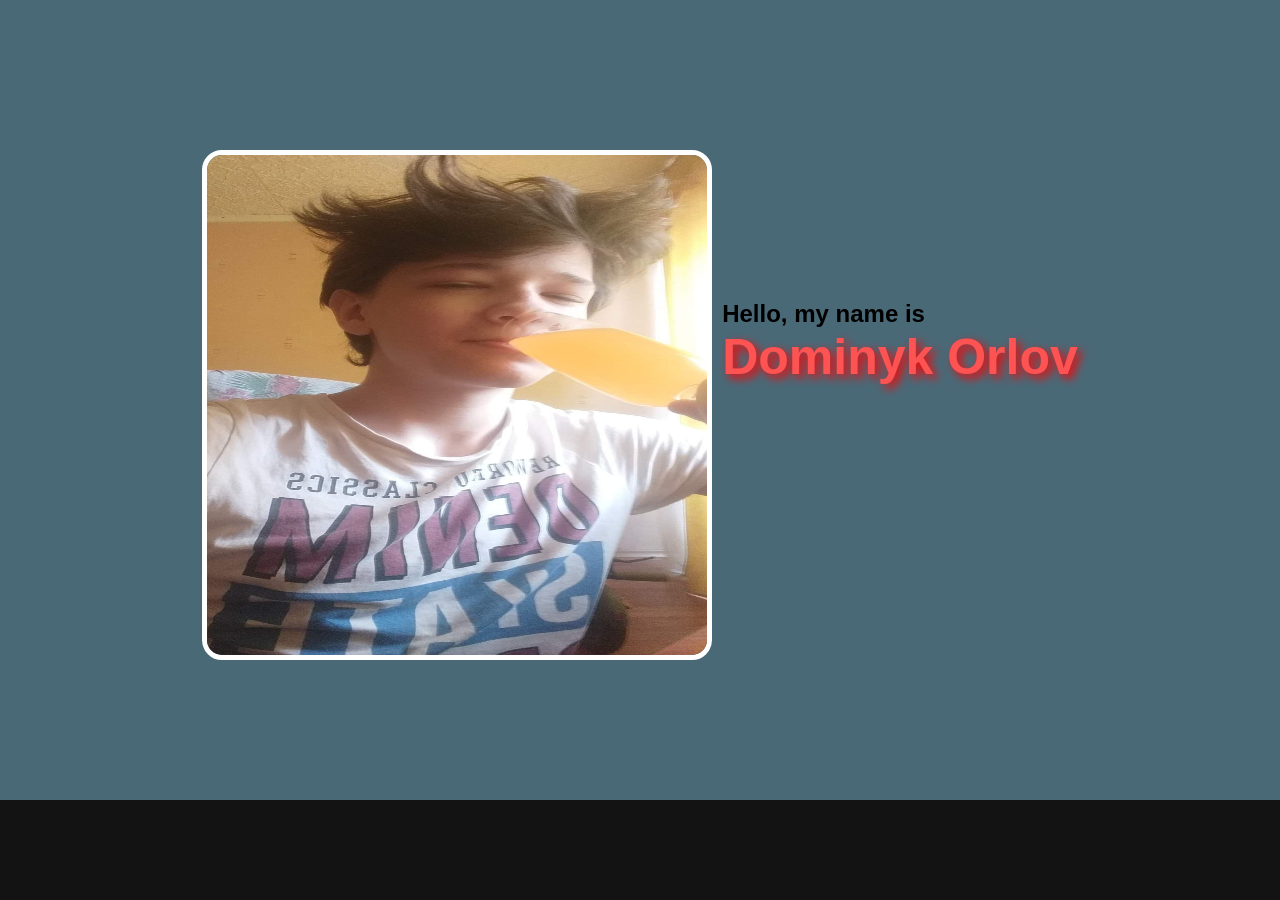
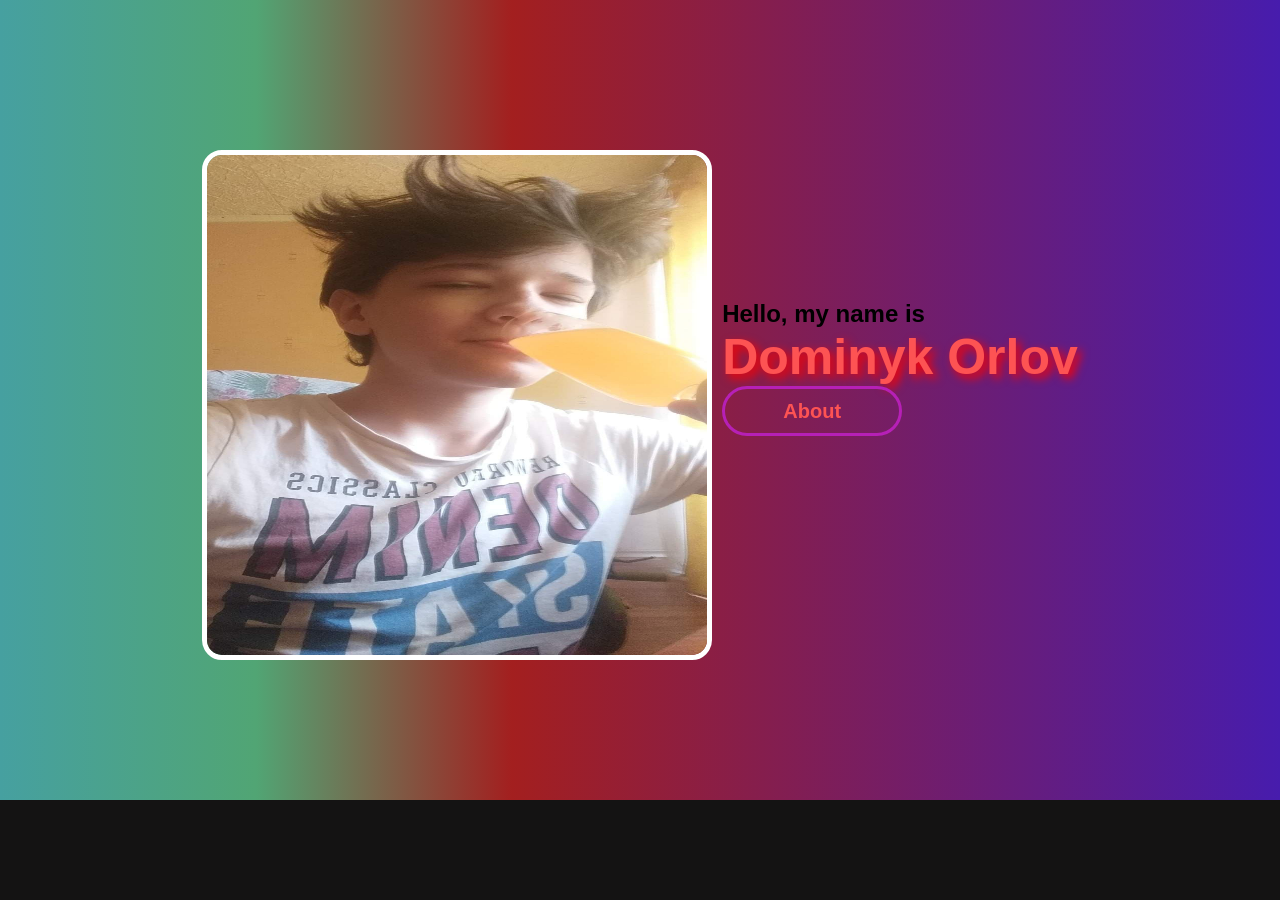
Before and after one commit to watery2/My_website, a Flask app: page / in a window 1280 px wide. Shown: the part 114-1014 px from the top of the page. Run offline with Flask 2, Linux system fonts and the light colour scheme; some libraries are stand-ins or nearby versions.

Commit message:
added a button that takes you to the about part

```diff
--- a/static/css/home.css
+++ b/static/css/home.css
@@ -70,7 +70,8 @@ html {
   -ms-flex-wrap: wrap;
       flex-wrap: wrap;
   width: 100%;
-  background-color: #4a6977;
+  background: -webkit-gradient(linear, left top, right top, from(#46a0a0), color-stop(20%, #51a574), color-stop(40%, #a31f1f), to(#471cad));
+  background: linear-gradient(to right, #46a0a0 0%, #51a574 20%, #a31f1f 40%, #471cad 100%);
   height: 100vh;
 }
 
@@ -102,18 +103,62 @@ html {
   background-color: #141313;
 }
 
+.aboutlink {
+  background: none;
+  outline: none;
+  border-radius: 30px;
+  border: 3px solid #b620b6;
+  font-size: 20px;
+  font-weight: bold;
+  color: #fd5353;
+  width: 180px;
+  height: 50px;
+  cursor: pointer;
+  position: relative;
+  overflow: hidden;
+  -webkit-transition: 0.5s;
+  transition: 0.5s;
+}
+
+span {
+  background-color: #b620b6;
+  height: 100%;
+  width: 0;
+  border-radius: 20px;
+  position: absolute;
+  left: 0;
+  bottom: 0;
+  z-index: -1;
+  -webkit-transition: 0.5s;
+  transition: 0.5s;
+}
+
+.aboutlink:hover span {
+  width: 100%;
+}
+
+.aboutlink:hover {
+  color: #141313;
+  border: none;
+}
+
 @media (max-width: 865px) {
   .whoiam {
-    margin-top: 0;
+    margin-top: -300px;
   }
   .home {
-    height: 100%;
+    height: 150vh;
   }
 }
 
 @media (max-width: 500px) {
   .img img {
+    margin-top: 0;
     width: 350px;
+  }
+  .whoiam {
+    margin-top: -250px;
+    margin-left: 10px;
   }
 }
 /*# sourceMappingURL=home.css.map */
--- a/static/css/home.scss
+++ b/static/css/home.scss
@@ -55,7 +55,7 @@ html{
     justify-content: center;
     flex-wrap: wrap;
     width: 100%;
-    background-color: #4a6977;//#89CFF0
+    background: linear-gradient(to right,#46a0a0 0%,#51a574 20%,#a31f1f 40%,#471cad 100%);
     height: 100vh;
 }
 
@@ -86,17 +86,57 @@ html{
     background-color: rgb(20, 19, 19);
 }
 
+.aboutlink{
+    background: none;
+    outline: none;
+    border-radius: 30px;
+    border: 3px solid rgb(182, 32, 182);
+    font-size: 20px;
+    font-weight: bold;
+    color: rgb(253, 83, 83);
+    width: 180px;
+    height: 50px;
+    cursor: pointer;
+    position: relative;
+    overflow: hidden;
+    transition: 0.5s;
+}
+span{
+    background-color: rgb(182, 32, 182);
+    height: 100%;
+    width: 0;
+    border-radius: 20px;
+    position: absolute;
+    left: 0;
+    bottom: 0;
+    z-index: -1;
+    transition: 0.5s;
+}
+.aboutlink:hover span{
+    width: 100%;
+
+}
+.aboutlink:hover{
+    color: rgb(20, 19, 19);
+    border: none;
+}
+
+
 @media (max-width: 865px) {
     .whoiam {
-        margin-top: 0;
-}
+        margin-top: -300px;
+    }
     .home {
-        height: 100%;
+        height: 150vh;
     }
 }
 @media (max-width: 500px) {
     .img img{
+        margin-top: 0;
         width: 350px;
-
+    }
+    .whoiam{
+        margin-top: -250px;
+        margin-left: 10px;
     }
 }
--- a/templates/home.html
+++ b/templates/home.html
@@ -23,6 +23,7 @@
             <div class="whoiam">
                 <h2>Hello, my name is</h2>
                 <h1>Dominyk Orlov</h1>
+                <a href="#about"><button class="aboutlink"><span></span>About</button></a>
             </div>
         </div>
         <section id="about">
```
Also changed, not shown: 1 other file.
